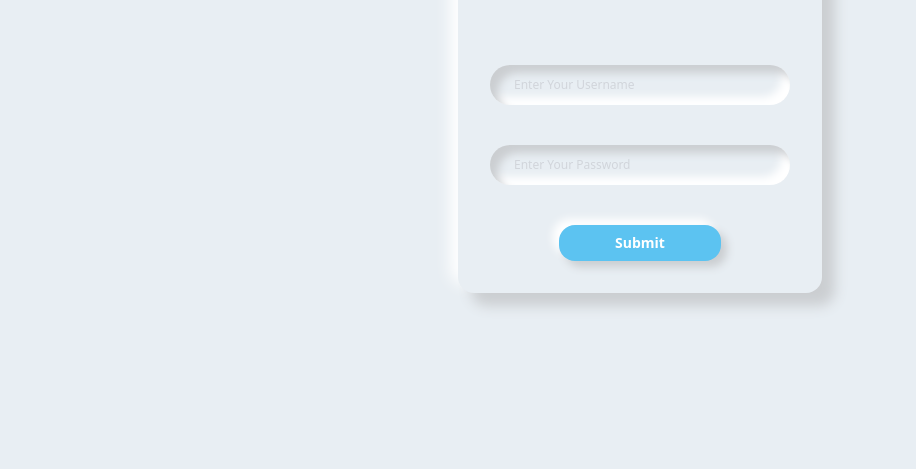
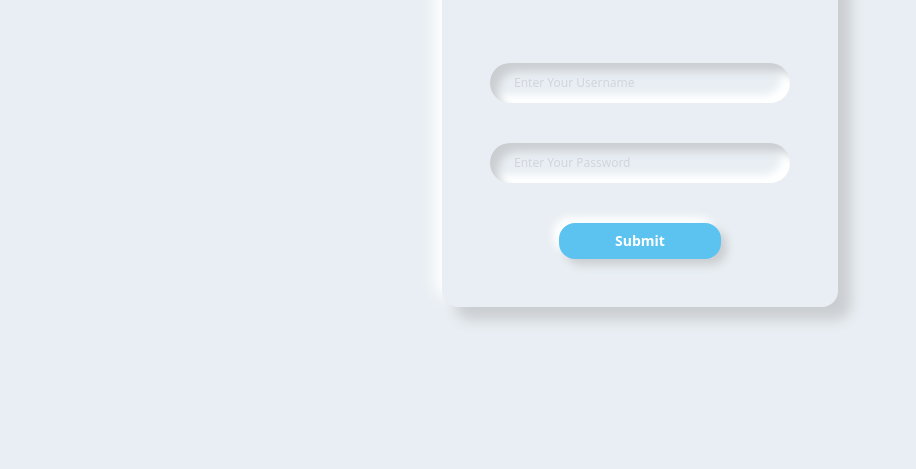
Before and after one commit to Mareola-Mabs/Stock-Locator-App, a plain HTML site: page index.html in a window 1280 px wide. Shown: the part 387-856 px from the top of the page, without its empty margins (0-916 px from the left). Drawn offline with Linux system fonts and the light colour scheme.

Commit message:
style: adjust login page padding

```diff
--- a/index.html
+++ b/index.html
@@ -19,7 +19,7 @@
 
         <main class="h-[100vh] w-full flex justify-center items-center">
 
-            <div class="wrapper shadow-body-shadow rounded-2xl overflow-hidden p-8 pt-5">
+            <div class="wrapper shadow-body-shadow rounded-2xl overflow-hidden p-12 pt-8">
 
                 <div class="flex flex-col items-center space-y-3">
 
```
Also changed, not shown: assets/css/app.css.
